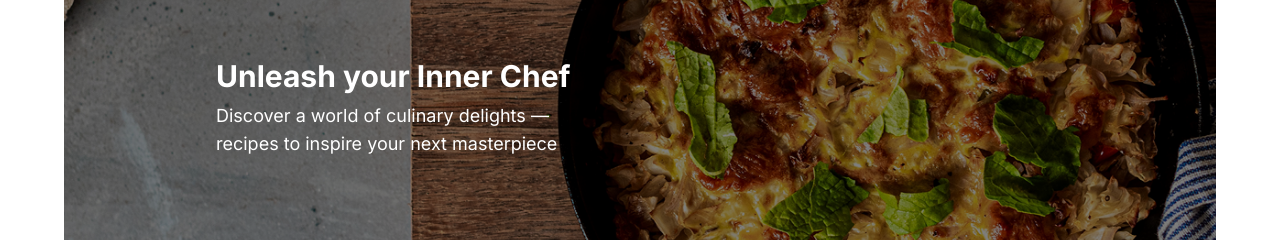
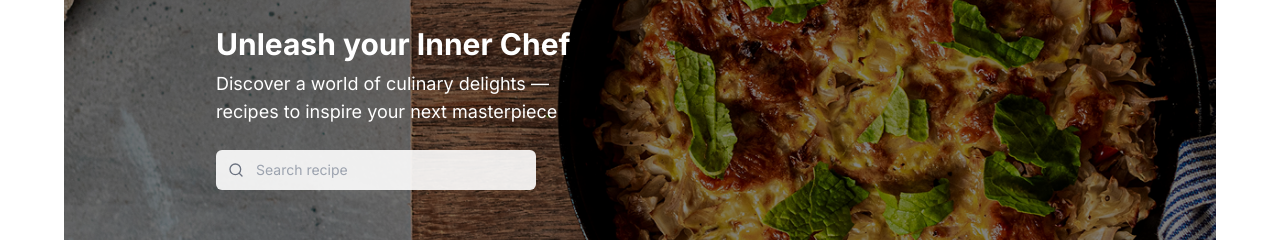
Before and after one commit to Awwal123/Recipe-App, a React (Vite) app: page /recipes in a window 1280 px wide. Shown: the part 237-477 px from the top of the page. Built offline with nearby package versions, Linux system fonts and the light colour scheme.

Commit message:
search input

```diff
--- a/src/components/Recipes.tsx
+++ b/src/components/Recipes.tsx
@@ -7,6 +7,7 @@ import Chocolate from "../assets/images/Chocolate.jpg";
 import Recipe4 from "../assets/images/Recipe4.jpg";
 import Recipe5 from "../assets/images/Recipe5.jpg";
 import Recipe6 from "../assets/images/Recipe6.jpg";
+import { Search } from "lucide-react"
 
 interface Recipe {
   id: number;
@@ -65,7 +66,7 @@ export default function Recipes() {
       <img
         src={Bg || "/placeholder.svg"}
         alt="Delicious dish in a pan"
-            className="md:h-[450px] h-auto  w-full object-cover"
+        className="md:h-[450px] h-auto w-full object-cover"
       />
 
       {/* Full Image Overlay */}
@@ -74,14 +75,24 @@ export default function Recipes() {
       {/* Text Container */}
       <div className="absolute left-0 md:left-20 top-1/2 -translate-y-1/2 px-4 md:px-14 w-full md:w-auto">
         <div className="p-4 rounded-md text-white max-w-md">
-              <h1 className="text-3xl font-bold mb-2">
-                Unleash your Inner Chef
-              </h1>
-              <p className="text-lg">
+          <h1 className="text-3xl font-bold mb-2">Unleash your Inner Chef</h1>
+          <p className="text-lg mb-6">
             Discover a world of culinary delights —
             <br />
             recipes to inspire your next masterpiece
           </p>
+
+          {/* Search Input */}
+          <div className="relative max-w-xs">
+            <div className="absolute inset-y-0 left-0 flex items-center pl-3 pointer-events-none">
+              <Search className="h-4 w-4 text-gray-500" />
+            </div>
+            <input
+              type="text"
+              className="bg-white bg-opacity-90 text-gray-900 text-sm rounded-md block w-full pl-10 p-2.5 focus:outline-none focus:ring-2 focus:ring-gray-300"
+              placeholder="Search recipe"
+            />
+          </div>
         </div>
       </div>
     </div>
```
Lines whose indentation alone changed are shown as unchanged.
